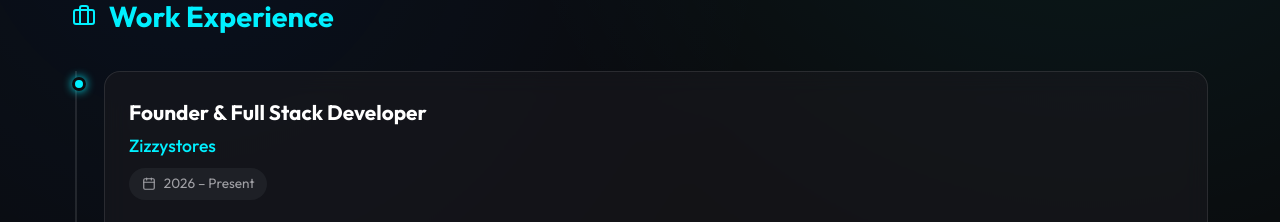
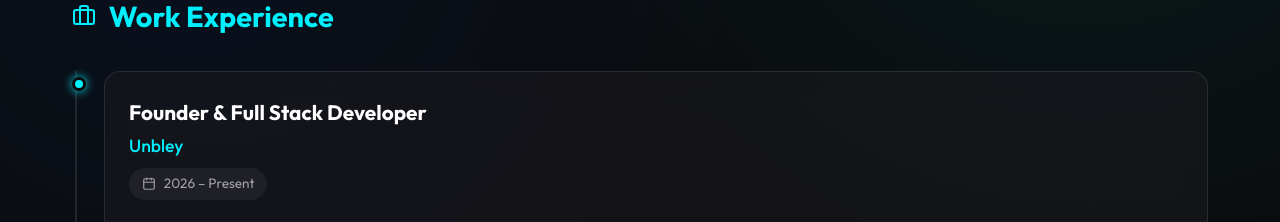
Before and after one commit to Blvck4K/portfolio, a React (Vite) app: page / in a window 1280 px wide. Shown: the part 4500-4722 px from the top of the page. Built offline with nearby package versions, Linux system fonts and the light colour scheme.

Commit message:
Update Experience.jsx

```diff
--- a/src/components/Experience.jsx
+++ b/src/components/Experience.jsx
@@ -6,7 +6,7 @@ const Experience = () => {
   const experiences = [
     {
       role: "Founder & Full Stack Developer",
-      company: "Zizzystores",
+      company: "Unbley",
       period: "2026 – Present",
       description: [
         "Built and launched an e-commerce platform targeting Nigerian brands",
```
